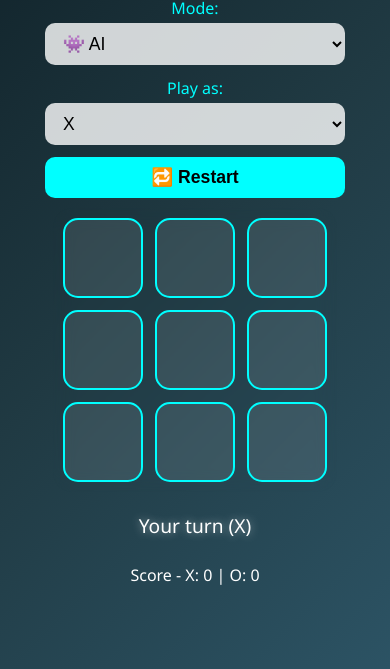
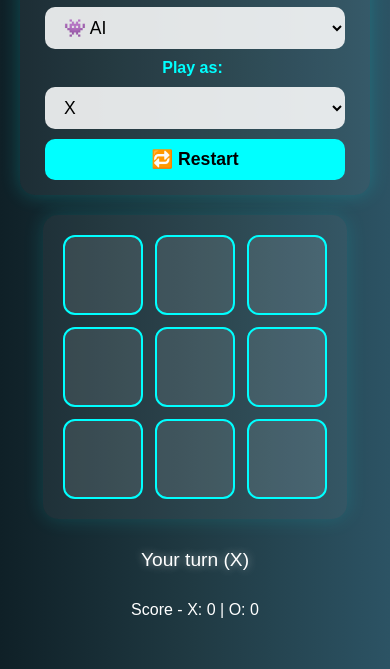
Before and after one commit to ACHILLESSSSSSSS/Tic-Tac-Toe1, a plain HTML site: page index.html in a window 390 px wide. Shown: the part 175-844 px from the top of the page. Drawn offline with Linux system fonts and the light colour scheme.

Commit message:
Update index.html

```diff
--- a/index.html
+++ b/index.html
@@ -3,49 +3,72 @@
 <head>
   <meta charset="UTF-8" />
   <meta name="viewport" content="width=device-width, initial-scale=1.0"/>
-  <title>Tic Tac Toe - Fun Mode</title>
+  <title>Tic Tac Toe - Modern Fun</title>
   <style>
     * { box-sizing: border-box; }
 
     body {
-      font-family: 'Segoe UI', sans-serif;
-      background: linear-gradient(135deg, #0f2027, #203a43, #2c5364);
+      font-family: 'Poppins', sans-serif;
+      background: linear-gradient(to right, #0f2027, #203a43, #2c5364);
       color: #fff;
       margin: 0;
       padding: 20px;
-      text-align: center;
       min-height: 100vh;
       display: flex;
       flex-direction: column;
       align-items: center;
       justify-content: center;
+      gap: 20px;
     }
 
     h1 {
       font-size: 3rem;
+      color: #00ffff;
+      text-shadow: 0 0 20px #00ffffaa;
       margin-bottom: 10px;
-      color: #00ffff;
-      text-shadow: 0 0 15px #00ffffaa;
     }
 
     .controls {
-      margin: 10px 0;
       display: flex;
       flex-wrap: wrap;
-      gap: 10px;
+      gap: 12px;
       justify-content: center;
       align-items: center;
+      background: rgba(255, 255, 255, 0.05);
+      padding: 15px;
+      border-radius: 15px;
+      box-shadow: 0 0 20px rgba(0, 255, 255, 0.2);
+    }
+
+    label {
+      font-weight: 600;
+      color: #00ffff;
+      margin-right: 5px;
     }
 
     select, button {
+      padding: 10px 15px;
       font-size: 1rem;
-      padding: 8px 12px;
-      border-radius: 8px;
+      border-radius: 10px;
       border: none;
       outline: none;
       cursor: pointer;
-      background: #ffffffcc;
+      transition: background 0.3s ease;
+    }
+
+    select {
+      background-color: #ffffffdd;
       color: #000;
+    }
+
+    button {
+      background: #00ffff;
+      font-weight: bold;
+      color: #000;
+    }
+
+    button:hover {
+      background: #00cccc;
     }
 
     #game {
@@ -53,8 +76,9 @@
       grid-template-columns: repeat(3, 100px);
       gap: 15px;
       padding: 20px;
-      border-radius: 20px;
-      backdrop-filter: blur(10px);
+      border-radius: 15px;
+      background: rgba(255, 255, 255, 0.05);
+      box-shadow: 0 0 20px rgba(0, 255, 255, 0.15);
     }
 
     .cell {
@@ -65,26 +89,32 @@
       color: #fff;
       background: rgba(255, 255, 255, 0.1);
       border: 2px solid #00ffff;
-      border-radius: 15px;
+      border-radius: 12px;
       display: flex;
       align-items: center;
       justify-content: center;
       cursor: pointer;
-      transition: transform 0.3s, background 0.3s;
-      position: relative;
+      transition: transform 0.3s ease, background 0.3s ease;
     }
 
     .cell:hover {
-      background: rgba(0, 255, 255, 0.1);
+      background: rgba(0, 255, 255, 0.15);
       transform: scale(1.05);
     }
 
-    .cell.x { color: #ff5252; text-shadow: 0 0 5px #ff5252aa; }
-    .cell.o { color: #1abc9c; text-shadow: 0 0 5px #1abc9caa; }
+    .cell.x {
+      color: #ff5c5c;
+      text-shadow: 0 0 10px #ff5c5caa;
+    }
+
+    .cell.o {
+      color: #1abc9c;
+      text-shadow: 0 0 10px #1abc9caa;
+    }
 
     .message {
       font-size: 1.5rem;
-      margin: 15px 0;
+      margin-top: 10px;
       text-shadow: 0 0 8px #ffffff88;
     }
 
@@ -98,75 +128,42 @@
       to { box-shadow: 0 0 20px #00ffffaa; }
     }
 
-    #restartButton {
-      background: #00ffff;
-      font-weight: bold;
-      color: #000;
-      transition: 0.3s;
-    }
-
-    #restartButton:hover {
-      background: #00cccc;
-    }
-
     .score {
       margin-top: 10px;
       font-size: 1rem;
     }
 
     @media (max-width: 500px) {
-  body {
-    padding: 10px;
-  }
-
       h1 {
         font-size: 2rem;
-    margin-bottom: 15px;
       }
 
       .controls {
         flex-direction: column;
-    gap: 12px;
         width: 100%;
-  }
-
-  .controls label {
-    font-size: 1rem;
-    color: #00ffff;
-    margin-bottom: -8px;
+        gap: 10px;
       }
 
       select, button {
         width: 100%;
         max-width: 300px;
         font-size: 1.1rem;
-    padding: 10px 14px;
-    border-radius: 10px;
       }
 
       #game {
         grid-template-columns: repeat(3, 80px);
         gap: 12px;
-    padding: 10px;
       }
 
       .cell {
         width: 80px;
         height: 80px;
-    font-size: 2.2rem;
+        font-size: 2rem;
       }
 
       .message {
         font-size: 1.2rem;
-    margin-top: 20px;
       }
-
-  .score {
-    font-size: 1rem;
-    margin-top: 10px;
-  }
-}
-
     }
   </style>
 </head>
@@ -194,7 +191,7 @@
   <div class="message" id="message"></div>
   <div class="score" id="score">Score - X: 0 | O: 0</div>
 
-  <!-- 🎵 Sound effects -->
+  <!-- Sounds -->
   <audio id="clickSound" src="https://cdn.pixabay.com/audio/2022/03/15/audio_26183d9f2f.mp3"></audio>
   <audio id="winSound" src="https://cdn.pixabay.com/audio/2022/02/23/audio_7f31cd1f87.mp3"></audio>
   <audio id="drawSound" src="https://cdn.pixabay.com/audio/2022/10/26/audio_53c8d9f3f4.mp3"></audio>
```
Lines whose indentation alone changed are shown as unchanged.
